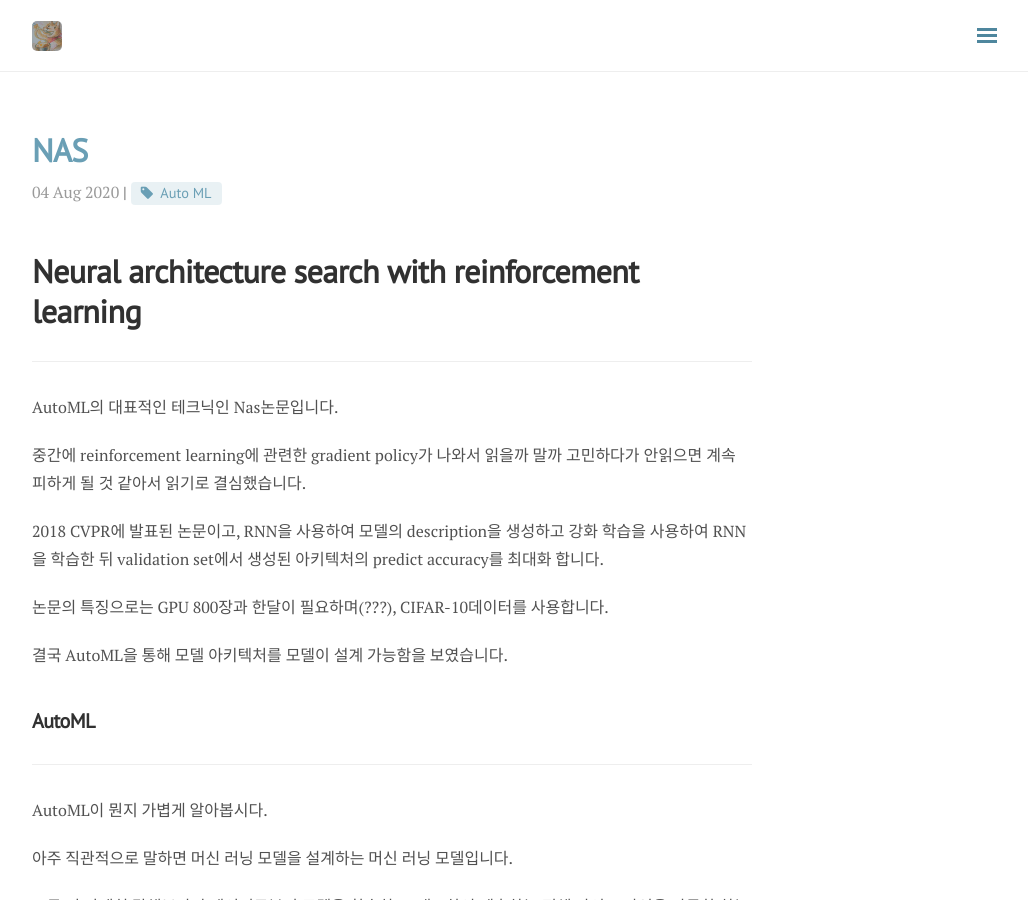
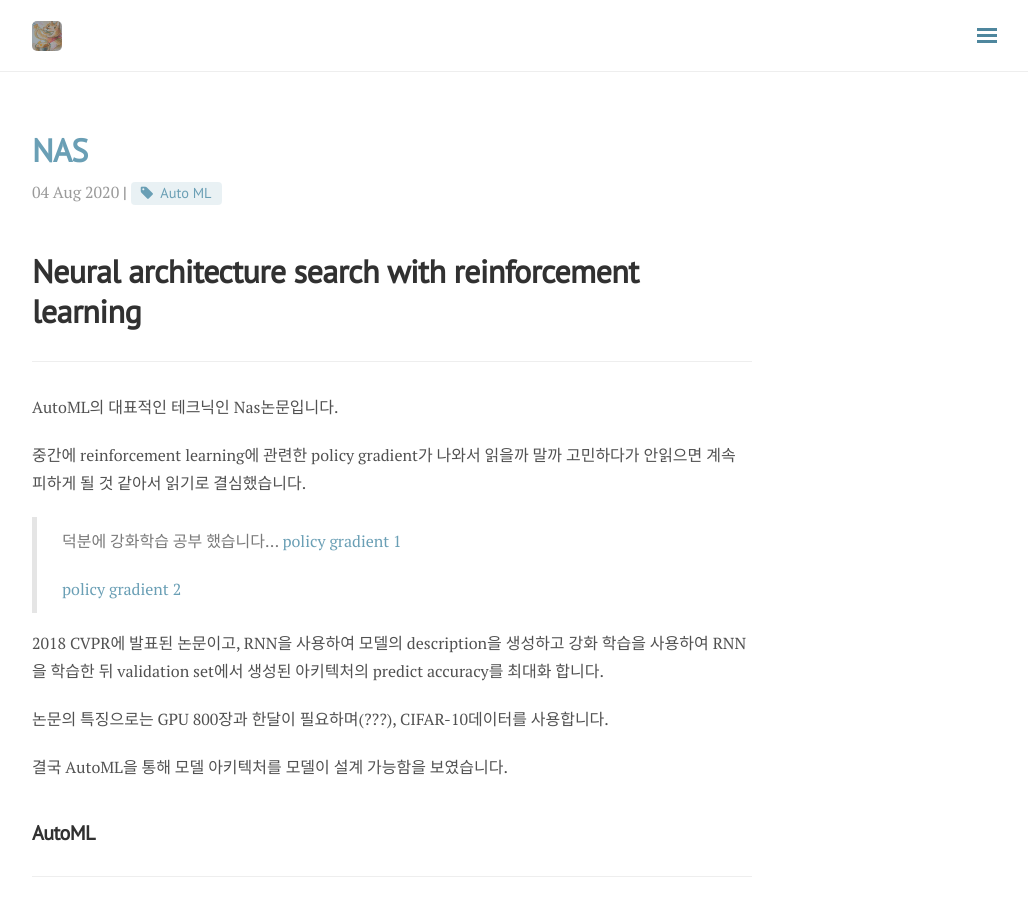
Before and after one commit to del-luna/del-luna.github.io, a Jekyll site: the page built from _posts/2020-08-04-nas-post.md, in a window 1280 px wide and 900 px high. Shown: the whole window, without its empty margins (248-1276 px from the left). Built offline with Jekyll 4.4.1, drawn with Linux system fonts in a browser that asks for light colours; nearby versions of some CDN libraries; formulas are drawn with MathJax 3; comment, search, counter and statistics services are not loaded; some of the changed text lies outside the part shown.

Commit message:
modify nas

```diff
--- a/_posts/2020-08-04-nas-post.md
+++ b/_posts/2020-08-04-nas-post.md
@@ -12,7 +12,12 @@
 
 AutoML의 대표적인 테크닉인 Nas논문입니다.
 
-중간에 reinforcement learning에 관련한 gradient policy가 나와서 읽을까 말까 고민하다가 안읽으면 계속 피하게 될 것 같아서 읽기로 결심했습니다.
+중간에 reinforcement learning에 관련한 policy gradient가 나와서 읽을까 말까 고민하다가 안읽으면 계속 피하게 될 것 같아서 읽기로 결심했습니다.
+
+> 덕분에 강화학습 공부 했습니다...
+> [policy gradient 1](https://py-tonic.github.io/ai/2020/08/13/Policy-gradient-post/)
+>
+> [policy gradient 2](https://py-tonic.github.io/ai/2020/08/14/policy2-post/)
 
 2018 CVPR에 발표된 논문이고, RNN을 사용하여 모델의 description을 생성하고 강화 학습을 사용하여 RNN을 학습한 뒤 validation set에서 생성된 아키텍처의 predict accuracy를 최대화 합니다.
 
@@ -93,7 +98,7 @@
 
 컨트롤러가 예측하는 하이퍼 파라미터 리스트들은 하위 네트워크 아키텍처를 설계하기위한 액션들의 목록 $a_{1:T}$ 로 볼 수 있습니다.
 
-이 액션의 연속으로 나온 것이 하위 네트워크이며, 최종 출력인 accuracy $R$을 얻을 수 있습니다. 이 $R$을 보상으로 하여 RNN 컨트롤러에 강화학습을 진행합니다.
+이 액션의 연속으로 나온 것이 하위 네트워크이며, 최종 출력인 validation set에 대한 수렴 accuracy $R$을 얻을 수 있습니다. 이 $R$을 보상으로 하여 RNN 컨트롤러에 강화학습을 진행합니다.
 
 $$J(\theta_c) = E_{p_{(a_{1:T};\theta_c)}}[R]$$
 
```
Also changed, not shown: other parts of _posts/2020-08-04-nas-post.md (+2 -0 lines).
